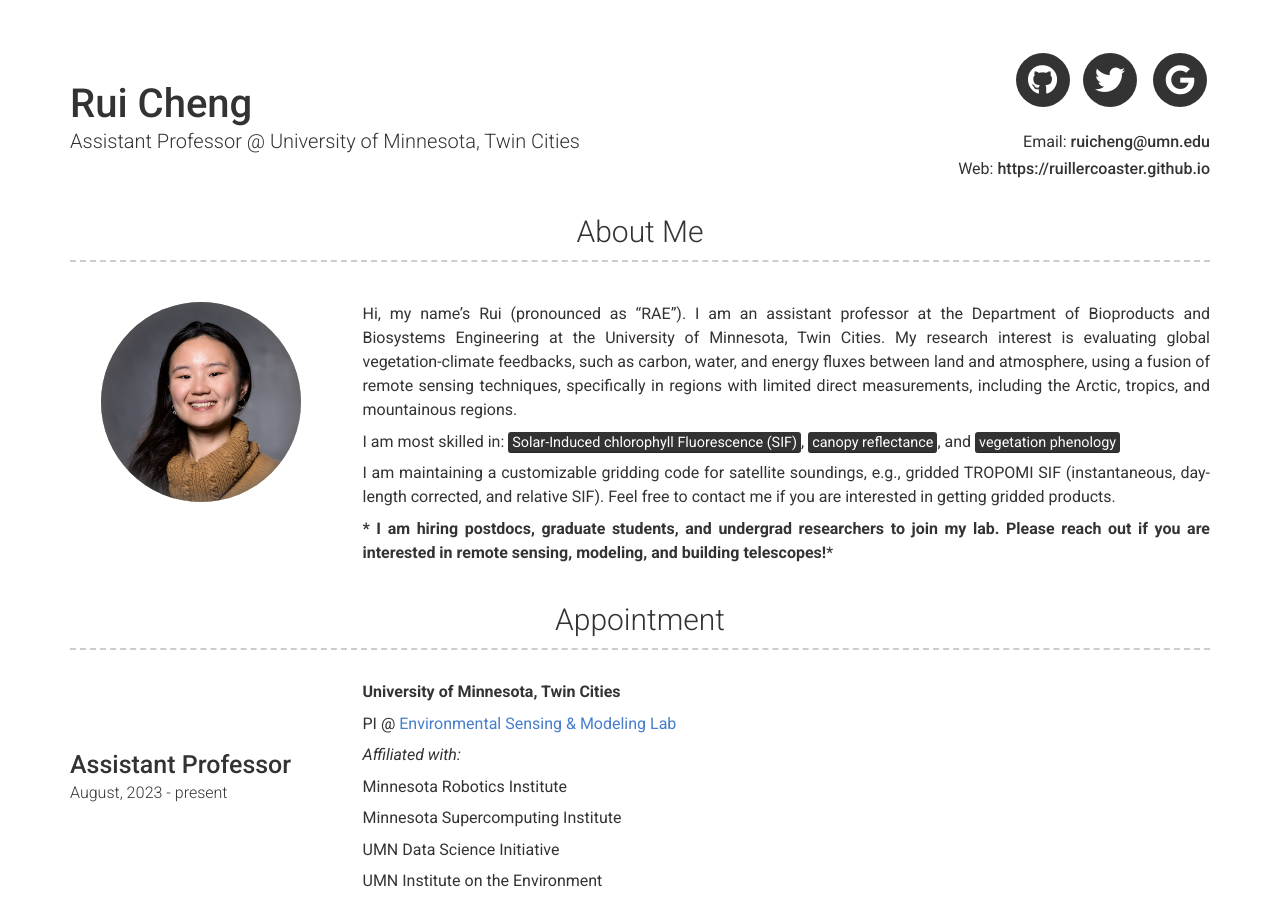
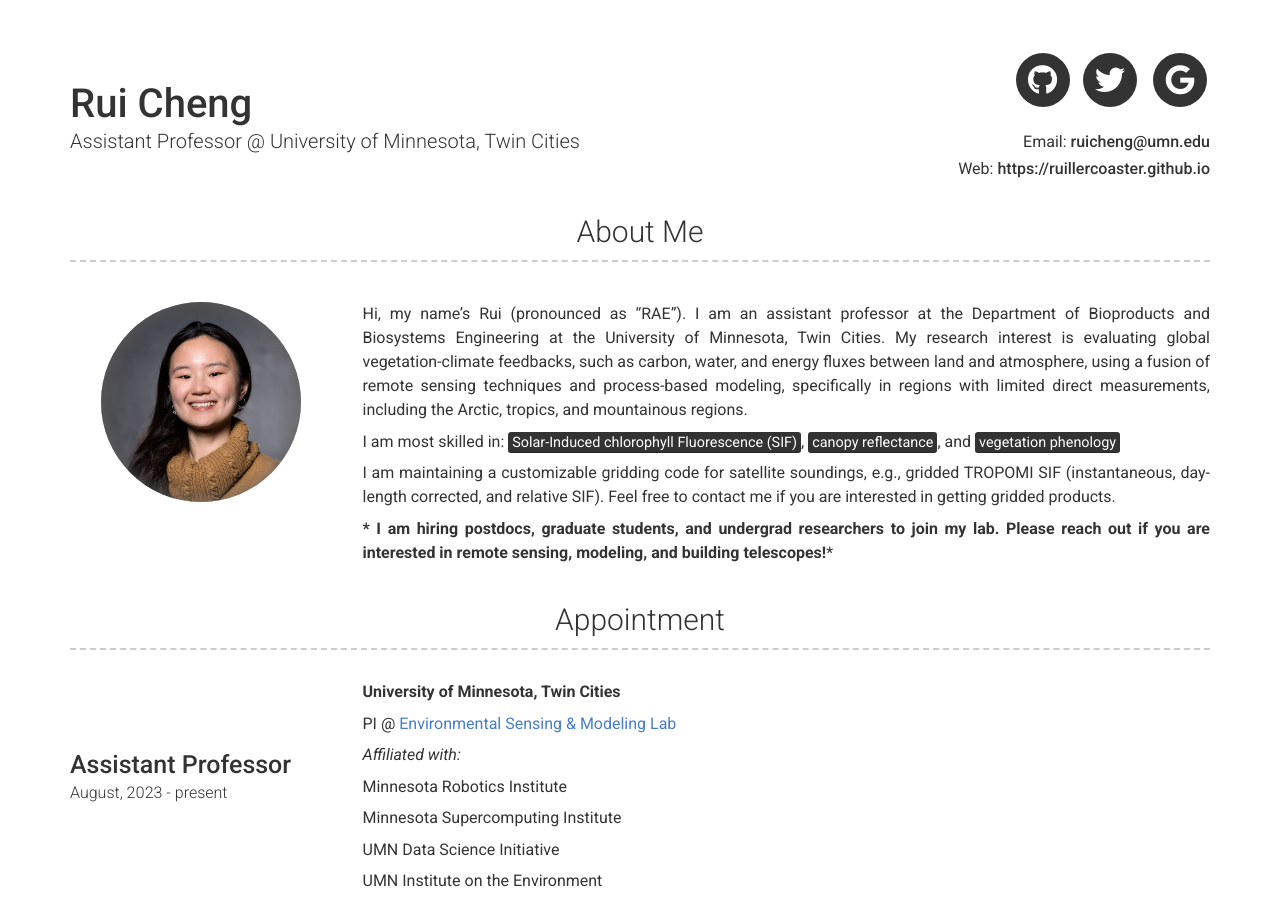
Before and after one commit to ruillercoaster/ruillercoaster.github.io, a Jekyll site: the page built from index.md, in a window 1280 px wide and 900 px high. Built offline with Jekyll 4.4.1, drawn with Linux system fonts in a browser that asks for light colours; nearby versions of some CDN libraries; a script that is not in the unit is left out.

Commit message:
revise intro

```diff
--- a/_config.yml
+++ b/_config.yml
@@ -48,7 +48,7 @@ google_analytics: "G-91Z72YNJZ1"
 # about_title: About Me
 about_profile_image: images/headshot_2022-min.JPG
 about_content: | # this will include new lines to allow paragraphs
-  Hi, my name's Rui (pronounced as "RAE"). I am an assistant professor at the Department of Bioproducts and Biosystems Engineering at the University of Minnesota, Twin Cities. My research interest is evaluating global vegetation-climate feedbacks, such as carbon, water, and energy fluxes between land and atmosphere, using a fusion of remote sensing techniques, specifically in regions with limited direct measurements, including the Arctic, tropics, and mountainous regions.
+  Hi, my name's Rui (pronounced as "RAE"). I am an assistant professor at the Department of Bioproducts and Biosystems Engineering at the University of Minnesota, Twin Cities. My research interest is evaluating global vegetation-climate feedbacks, such as carbon, water, and energy fluxes between land and atmosphere, using a fusion of remote sensing techniques and process-based modeling, specifically in regions with limited direct measurements, including the Arctic, tropics, and mountainous regions.
 
   I am most skilled in: <mark>Solar-Induced chlorophyll Fluorescence (SIF)</mark>, <mark>canopy reflectance</mark>, and <mark>vegetation phenology</mark>
 
```
